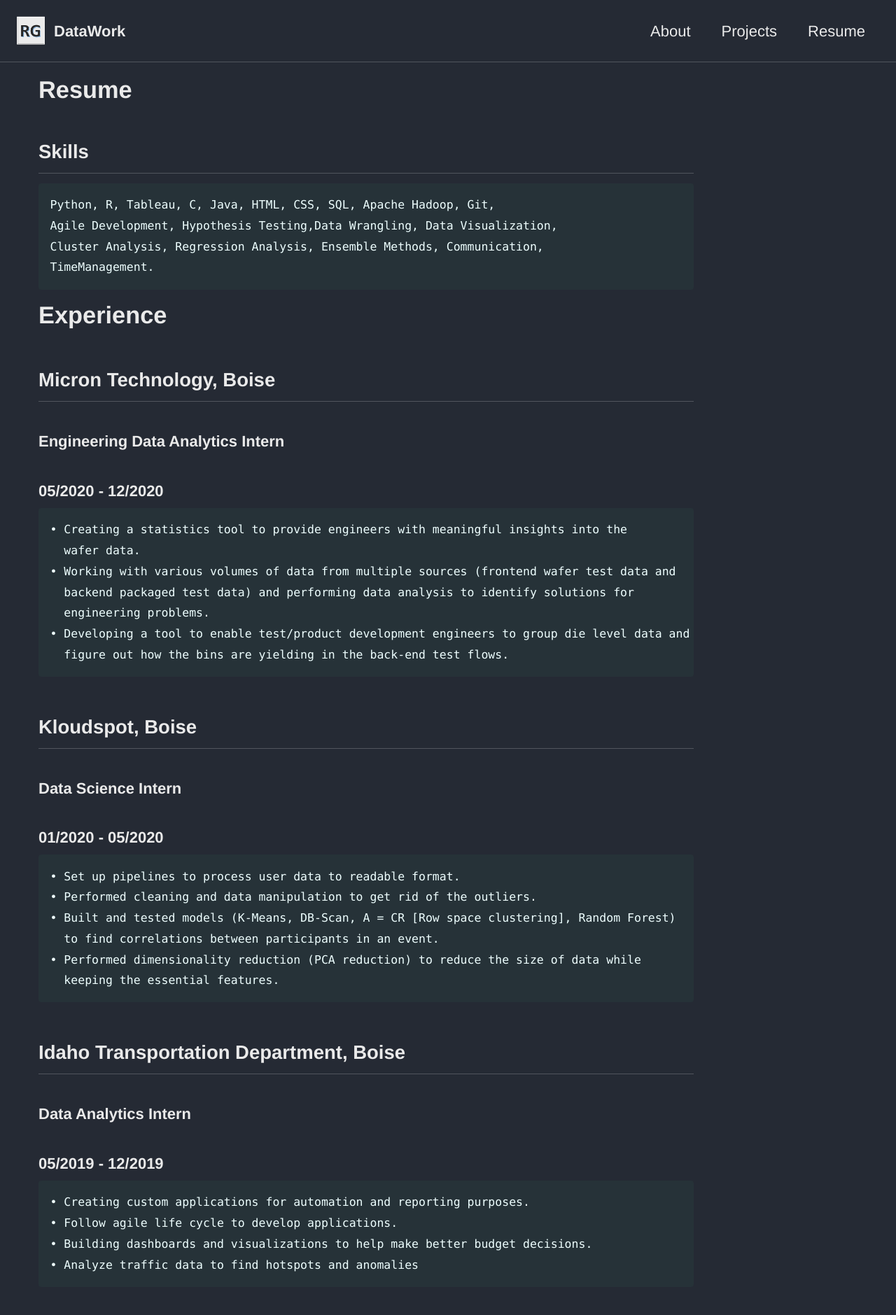
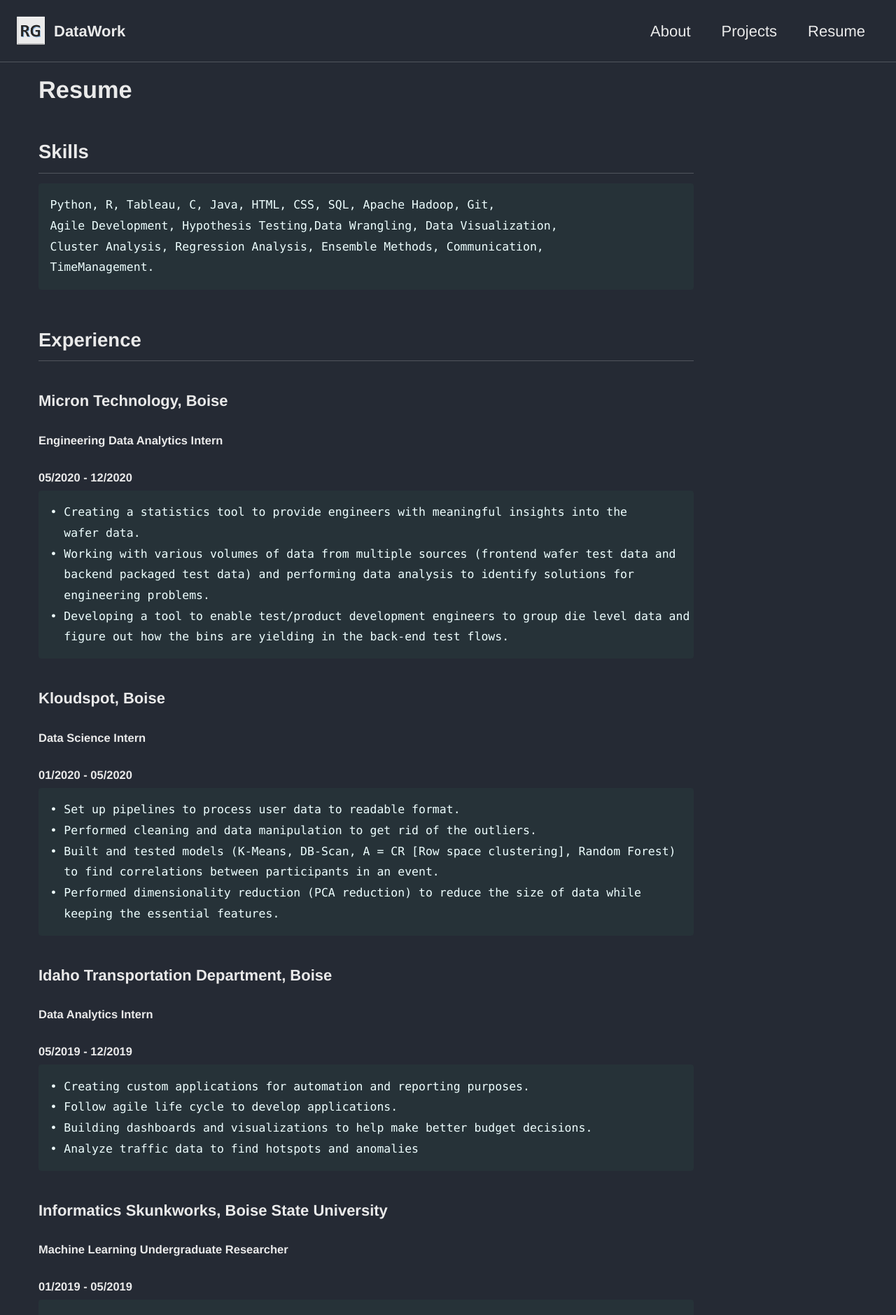
Before and after one commit to rohitgang/rohitgang.github.io, a Jekyll site: the page built from _pages/Resume.md, in a window 1280 px wide. Shown: the top 1879 px of the page at 70% size. Built offline with Jekyll 4.4.1, drawn with Linux system fonts in a browser that asks for light colours; cached includes are drawn as plain includes; nearby versions of some CDN libraries.

```diff
--- a/_pages/Resume.md
+++ b/_pages/Resume.md
@@ -10,10 +10,10 @@ author_profile: false
     TimeManagement.
 
 
-# Experience
-## Micron Technology, Boise
-### Engineering Data Analytics Intern
-### 05/2020 - 12/2020
+## Experience
+### Micron Technology, Boise
+#### Engineering Data Analytics Intern
+#### 05/2020 - 12/2020
     • Creating a statistics tool to provide engineers with meaningful insights into the
       wafer data.
     • Working with various volumes of data from multiple sources (frontend wafer test data and
@@ -22,9 +22,9 @@ author_profile: false
     • Developing a tool to enable test/product development engineers to group die level data and
       figure out how the bins are yielding in the back-end test flows.
 
-## Kloudspot, Boise
-### Data Science Intern
-### 01/2020 - 05/2020
+### Kloudspot, Boise
+#### Data Science Intern
+#### 01/2020 - 05/2020
     • Set up pipelines to process user data to readable format.
     • Performed cleaning and data manipulation to get rid of the outliers.
     • Built and tested models (K-Means, DB-Scan, A = CR [Row space clustering], Random Forest)
@@ -32,17 +32,17 @@ author_profile: false
     • Performed dimensionality reduction (PCA reduction) to reduce the size of data while
       keeping the essential features.
 
-## Idaho Transportation Department, Boise
-### Data Analytics Intern
-### 05/2019 - 12/2019
+### Idaho Transportation Department, Boise
+#### Data Analytics Intern
+#### 05/2019 - 12/2019
     • Creating custom applications for automation and reporting purposes.
     • Follow agile life cycle to develop applications.
     • Building dashboards and visualizations to help make better budget decisions.
     • Analyze traffic data to find hotspots and anomalies
 
-## Informatics Skunkworks, Boise State University
-### Machine Learning Undergraduate Researcher
-### 01/2019 - 05/2019
+### Informatics Skunkworks, Boise State University
+#### Machine Learning Undergraduate Researcher
+#### 01/2019 - 05/2019
     • Analyze the properties of different materials to find a suitable combination for Bulk
       Metallic Glass.
     • Research factors affecting the formation of BMG and perform feature engineering to
```
